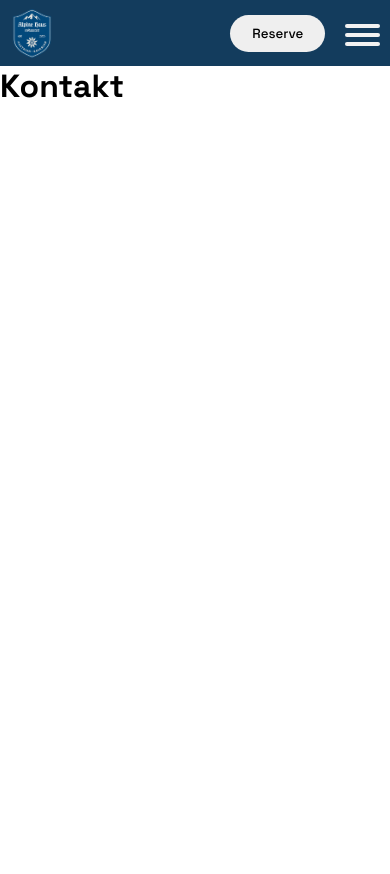
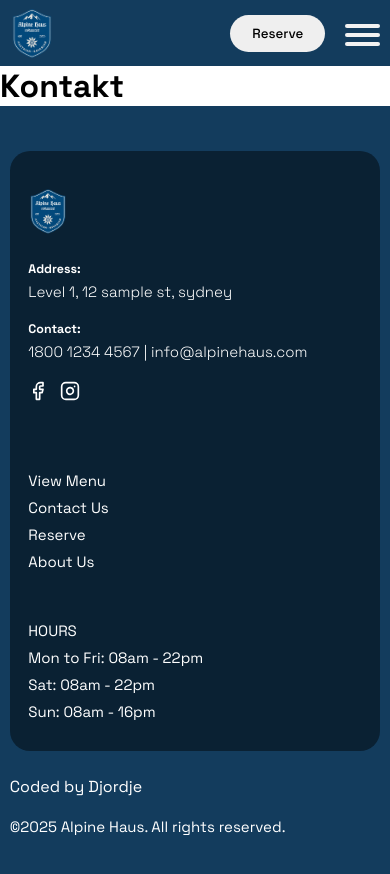
Before and after one commit to jovic-djordje/alpine-haus, a React (Vite) app: page /contact in a window 390 px wide. Shown: the top 874 px of the page. Before the commit the page ends 844 px from the top, so only its background shows below. Built offline with nearby package versions, Linux system fonts and the light colour scheme; a web font is replaced by a local one.

Commit message:
working on footer section

```diff
--- a/src/App.jsx
+++ b/src/App.jsx
@@ -6,6 +6,7 @@ import Menu from "./pages/Menu/Menu";
 import Contact from "./pages/Contact/Contact";
 
 import "./App.css";
+import Footer from "./components/footer/Footer";
 
 function App() {
   return (
@@ -17,6 +18,7 @@ function App() {
         <Route path="/menu" element={<Menu />} />
         <Route path="/contact" element={<Contact />} />
       </Routes>
+      <Footer />
     </Router>
   );
 }
--- /dev/null
+++ b/src/components/footer/Footer.jsx
@@ -0,0 +1,70 @@
+import { Link } from "react-router-dom";
+import { Logo } from "../../assets/images";
+import { FiFacebook } from "react-icons/fi";
+import { FiInstagram } from "react-icons/fi";
+import "./footer.style.css";
+
+const Footer = () => {
+  return (
+    <footer>
+      <div className="footer-holder">
+        <div className="footer-width-holder">
+          <div className="footer-left-side">
+            <Logo className="footer-logo" />
+            <div className="footer-info-holder">
+              <h5>Address:</h5>
+              <p>Level 1, 12 sample st, sydney </p>
+            </div>
+
+            <div className="footer-info-holder">
+              <h5>Contact:</h5>
+              <p>1800 1234 4567 | info@alpinehaus.com</p>
+            </div>
+
+            <div className="footer-social-media-holder">
+              <FiFacebook className="footer-icon" />
+              <FiInstagram className="footer-icon" />
+            </div>
+          </div>
+
+          <div className="footer-right-side">
+            <div className="web-pages">
+              <Link to="/menu" className="footer-link">
+                View menu
+              </Link>
+              <Link to="contact" className="footer-link">
+                Contact us
+              </Link>
+              <Link className="footer-link">Reserve</Link>
+              <Link to="/about" className="footer-link">
+                About us
+              </Link>
+            </div>
+
+            <div className="hours">
+              <span>hours</span>
+              <p>Mon to Fri: 08am - 22pm</p>
+              <p>Sat: 08am - 22pm</p>
+              <p>Sun: 08am - 16pm</p>
+            </div>
+          </div>
+        </div>
+      </div>
+      <div className="attribute">
+        <div className="copyright">
+          <p>
+            ©2025 alpine haus. All <span>rights reserved.</span>
+          </p>
+        </div>
+
+        <div className="code">
+          <p>
+            Coded by <span>djordje</span>
+          </p>
+        </div>
+      </div>
+    </footer>
+  );
+};
+
+export default Footer;
--- /dev/null
+++ b/src/components/footer/footer.style.css
@@ -0,0 +1,178 @@
+footer {
+  display: flex;
+  flex-direction: column;
+  justify-content: center;
+  align-items: center;
+  gap: 25px;
+  background-color: hsl(207, 66%, 22%);
+  padding: 90px 0px;
+}
+
+.footer-holder {
+  background-color: hsl(207, 66%, 12%);
+  max-width: 1200px;
+  width: 100%;
+  padding: 30px 0px;
+  border-radius: 20px;
+  color: hsl(0, 0%, 100%);
+}
+
+.footer-width-holder {
+  display: flex;
+  align-items: center;
+  justify-content: space-between;
+  width: 95%;
+  margin: 0px auto;
+}
+
+.footer-left-side {
+  display: flex;
+  flex-direction: column;
+  justify-content: center;
+  align-items: flex-start;
+  gap: 20px;
+}
+
+.footer-info-holder {
+  display: flex;
+  flex-direction: column;
+  justify-content: center;
+  align-items: flex-start;
+  gap: 5px;
+}
+
+.footer-info-holder p {
+  font-weight: 300;
+}
+
+.footer-social-media-holder {
+  display: flex;
+  justify-content: center;
+  align-items: center;
+  gap: 12px;
+}
+
+.footer-icon {
+  width: 20px;
+  height: 20px;
+}
+
+.footer-logo {
+  max-width: 40px;
+  width: 100%;
+}
+
+.footer-right-side {
+  display: flex;
+  justify-content: center;
+  align-items: center;
+  gap: 80px;
+}
+
+.web-pages {
+  display: flex;
+  flex-direction: column;
+  justify-content: center;
+  align-items: flex-start;
+  gap: 8px;
+}
+
+.hours {
+  display: flex;
+  flex-direction: column;
+  justify-content: center;
+  align-items: flex-start;
+  gap: 8px;
+}
+
+.hours span {
+  text-transform: uppercase;
+}
+
+.footer-link {
+  color: hsl(0, 0%, 100%);
+  text-transform: capitalize;
+  text-decoration: none;
+}
+
+.attribute {
+  display: flex;
+  justify-content: space-between;
+  align-items: center;
+  max-width: 1200px;
+  width: 100%;
+  color: hsl(0, 0%, 100%);
+}
+
+.copyright {
+  font-size: 15px;
+  text-transform: capitalize;
+}
+
+.copyright span {
+  text-transform: lowercase;
+}
+
+.code span {
+  text-transform: capitalize;
+}
+
+@media screen and (max-width: 1200px) {
+  .footer-holder {
+    width: 95%;
+    margin: 0px auto;
+  }
+
+  .attribute {
+    width: 95%;
+    margin: 0px auto;
+  }
+}
+
+@media screen and (max-width: 1000px) {
+  .footer-width-holder {
+    font-size: 15px;
+  }
+}
+
+@media screen and (max-width: 800px) {
+  footer {
+    padding: 45px 0px;
+  }
+
+  .footer-width-holder {
+    flex-direction: column;
+    gap: 70px;
+    width: 92%;
+  }
+
+  .footer-left-side {
+    max-width: 700px;
+    width: 100%;
+  }
+
+  .footer-right-side {
+    max-width: 700px;
+    width: 100%;
+    justify-content: flex-start;
+    gap: 100px;
+  }
+}
+
+@media screen and (max-width: 520px) {
+  .footer-width-holder {
+    width: 90%;
+  }
+
+  .footer-right-side {
+    flex-direction: column;
+    align-items: flex-start;
+    gap: 50px;
+  }
+
+  .attribute {
+    flex-direction: column-reverse;
+    align-items: flex-start;
+    gap: 20px;
+  }
+}
--- a/src/pages/Home/home.style.css
+++ b/src/pages/Home/home.style.css
@@ -370,7 +370,7 @@
 .contact-section-card {
   max-width: 380px;
   width: 100%;
-  box-shadow: 0px 0px 3px hsl(0, 0%, 0%);
+  box-shadow: 0px 0px 3px hsl(0, 0%, 60%);
   border-radius: 20px;
   padding: 20px 0px;
 }
```
